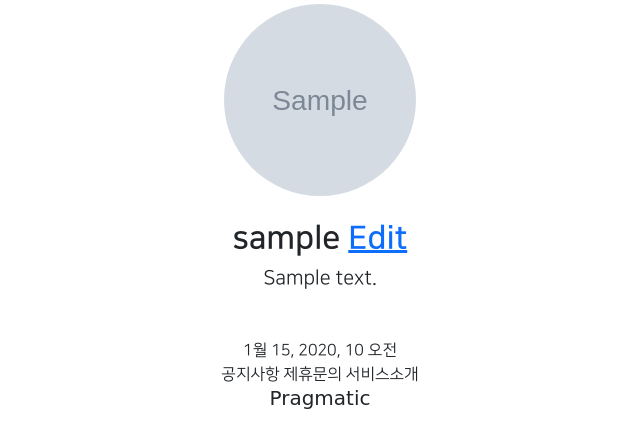
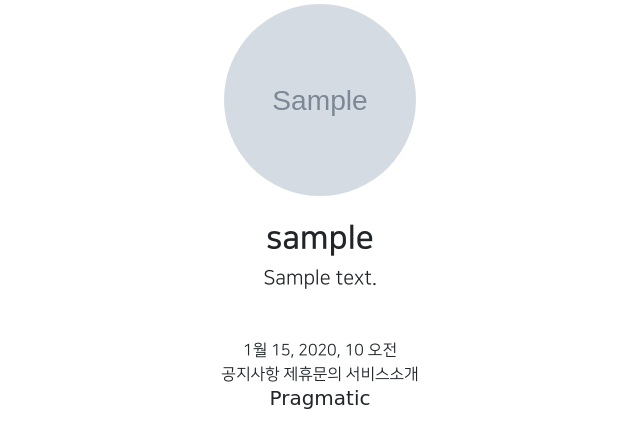
Before and after one commit to dayoorang/second_project, a Django app: page /accounts/detail/1 in a window 1280 px wide. Shown: the part 188-636 px from the top of the page, without its empty margins (320-960 px from the left). Run offline with Django 3.2, Linux system fonts and the light colour scheme; tables that the repository leaves empty hold one stand-in row (values such as "Sample post"); grey boxes marked "Sample" are stand-in pictures; parts of the project's set-up code (start-up, migrations or seed data) failed here and were passed over; some libraries are stand-ins or nearby versions; some web fonts are replaced.

Commit message:
07/28 project_2 practice 3

```diff
--- a/accountsapp/templates/accountsapp/detail.html
+++ b/accountsapp/templates/accountsapp/detail.html
@@ -10,7 +10,11 @@
                      class="profile_image m-4"
                      alt="profile image">
                 <h2 class="NNS_B">{{ target_user.profile.nickname }}
-                    <a href = {% url 'profileapp:update' target_user.profile.pk %}>Edit</a>
+                    {% if target_user == user %}
+                        <a href = {% url 'profileapp:update' target_user.profile.pk %}>
+                            Edit
+                        </a>
+                    {% endif %}
                 </h2>
                 <h5>{{ target_user.profile.message }}</h5>
 
```
